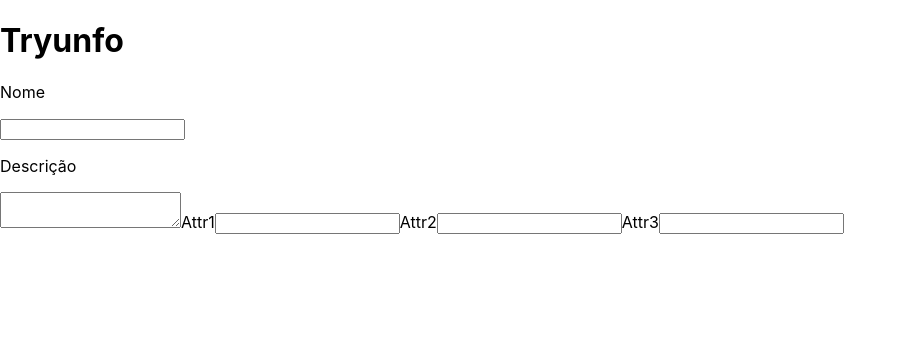
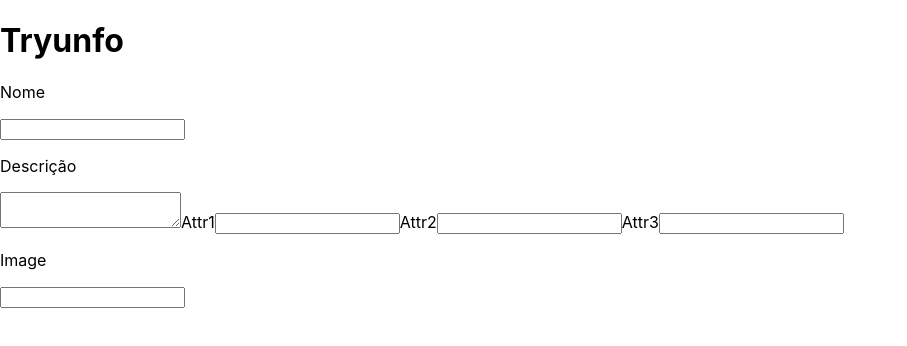
Before and after one commit to roberiodutra/tryunfo, a React (Create React App) app: page / in a window 1280 px wide. Shown: the top 346 px of the page, without its empty margins (0-907 px from the left). Built offline with nearby package versions, Linux system fonts and the light colour scheme.

Commit message:
feat: Cria o componente ImageInput

```diff
--- a/src/components/Form.js
+++ b/src/components/Form.js
@@ -2,6 +2,7 @@ import React, { Component } from 'react';
 import Input from './Input';
 import TextArea from './TextArea';
 import CardAttributes from './CardAttributes';
+import ImageInput from './ImageInput';
 
 class Form extends Component {
   render() {
@@ -10,6 +11,7 @@ class Form extends Component {
         <Input />
         <TextArea />
         <CardAttributes />
+        <ImageInput />
       </form>
     );
   }
--- /dev/null
+++ b/src/components/ImageInput.js
@@ -0,0 +1,27 @@
+import React, { Component } from 'react';
+import PropTypes from 'prop-types';
+
+class ImageInput extends Component {
+  render() {
+    const { cardImage, onInputChange } = this.props;
+    return (
+      <label htmlFor="cardImage">
+        <p>Image</p>
+        <input
+          value={ cardImage }
+          onChange={ onInputChange }
+          id="cardImage"
+          type="text"
+          data-testid="image-input"
+        />
+      </label>
+    );
+  }
+}
+
+ImageInput.propTypes = {
+  cardImage: PropTypes.string,
+  onInputChange: PropTypes.func,
+}.isRequired;
+
+export default ImageInput;
```
